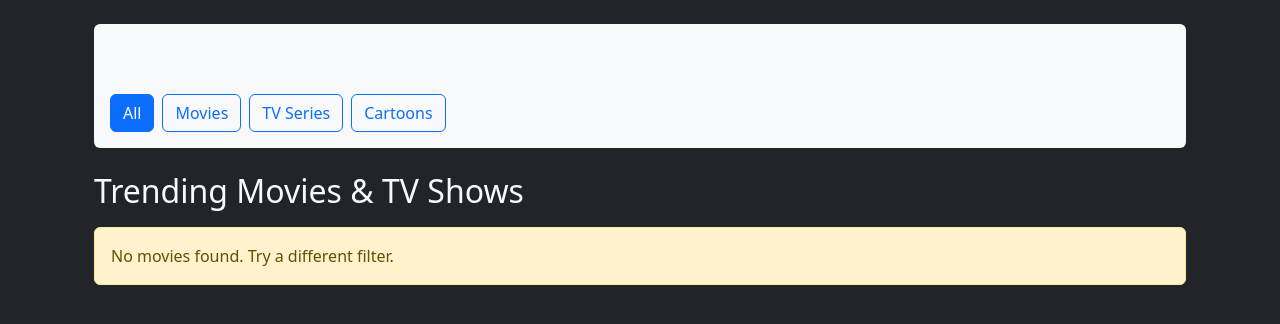
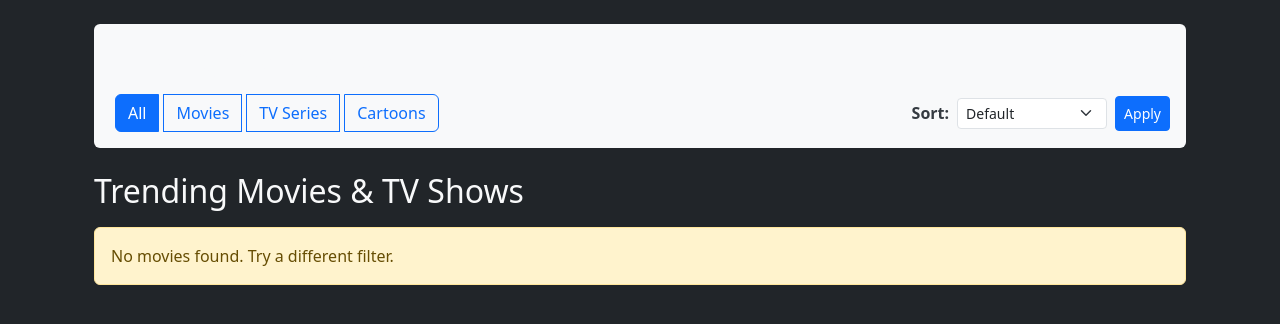
Before and after one commit to 202202136/MovieTrends, a Flask app: page /movies in a window 1280 px wide. Shown: the part 56-380 px from the top of the page. Run offline with Flask 3, Linux system fonts and the light colour scheme; data that the repository does not hold is empty.

Commit message:
sorting function added

```diff
--- a/Templates/movies.html
+++ b/Templates/movies.html
@@ -5,20 +5,27 @@
     <!-- Filter Section -->
     <div class="filter-section mb-4 p-3 bg-light rounded">
         <h2 class="mb-3">Filter by Category</h2>
-        <form method="GET" action="/movies" class="d-flex gap-2 flex-wrap">
-            <button type="submit" name="category" value="" class="btn btn-outline-primary {% if not category or category == '' %}active{% endif %}">
-                All
-            </button>
-            <button type="submit" name="category" value="Movie" class="btn btn-outline-primary {% if category == 'Movie' %}active{% endif %}">
-                Movies
-            </button>
-            <button type="submit" name="category" value="Series" class="btn btn-outline-primary {% if category == 'Series' %}active{% endif %}">
-                TV Series
-            </button>
-            <button type="submit" name="category" value="Cartoon" class="btn btn-outline-primary {% if category == 'Cartoon' %}active{% endif %}">
-                Cartoons
-            </button>
-        </form>
+        <div class="d-flex gap-2 flex-wrap align-items-center">
+            <div class="btn-group" role="group" aria-label="category filters">
+                <a href="{{ url_for('movie_bp.movies', category='', sort=sort, order=order) }}" class="btn btn-outline-primary {% if not category or category == '' %}active{% endif %}">All</a>
+                <a href="{{ url_for('movie_bp.movies', category='Movie', sort=sort, order=order) }}" class="btn btn-outline-primary {% if category == 'Movie' %}active{% endif %}">Movies</a>
+                <a href="{{ url_for('movie_bp.movies', category='Series', sort=sort, order=order) }}" class="btn btn-outline-primary {% if category == 'Series' %}active{% endif %}">TV Series</a>
+                <a href="{{ url_for('movie_bp.movies', category='Cartoon', sort=sort, order=order) }}" class="btn btn-outline-primary {% if category == 'Cartoon' %}active{% endif %}">Cartoons</a>
+            </div>
+
+            <!-- Sorting controls (separate form so selects submit) -->
+            <form method="GET" action="/movies" class="ms-auto d-flex align-items-center sort-controls">
+                <input type="hidden" name="category" value="{{ category or '' }}">
+                <label class="me-2 mb-0">Sort:</label>
+                <select name="sort" class="form-select form-select-sm me-2" onchange="this.form.submit()">
+                    <option value="" {% if not sort %}selected{% endif %}>Default</option>
+                    <option value="rating" {% if sort == 'rating' %}selected{% endif %}>Rating</option>
+                    <option value="release_date" {% if sort == 'release_date' %}selected{% endif %}>Release Date</option>
+                    <option value="popularity" {% if sort == 'popularity' %}selected{% endif %}>Popularity</option>
+                </select>
+                <button type="submit" class="btn btn-sm btn-primary">Apply</button>
+            </form>
+        </div>
     </div>
 
     <!-- Movies Section -->
@@ -78,7 +85,7 @@
                 <!-- Previous Button -->
                 {% if current_page > 1 %}
                 <li class="page-item">
-                    <a class="page-link" href="{{ url_for('movie_bp.movies', category=category or '', page=current_page - 1) }}" aria-label="Previous">
+                    <a class="page-link" href="{{ url_for('movie_bp.movies', category=category or '', page=current_page - 1, sort=sort, order=order) }}" aria-label="Previous">
                         <span aria-hidden="true">&laquo;</span>
                     </a>
                 </li>
@@ -103,7 +110,7 @@
 
                 {% for p in range(start_page, end_page + 1) %}
                 <li class="page-item {% if p == current_page %}active{% endif %}">
-                    <a class="page-link" href="{{ url_for('movie_bp.movies', category=category or '', page=p) }}">{{ p }}</a>
+                    <a class="page-link" href="{{ url_for('movie_bp.movies', category=category or '', page=p, sort=sort, order=order) }}">{{ p }}</a>
                 </li>
                 {% endfor %}
 
@@ -112,14 +119,14 @@
                 <li class="page-item disabled"><span class="page-link">...</span></li>
                 {% endif %}
                 <li class="page-item">
-                    <a class="page-link" href="{{ url_for('movie_bp.movies', category=category or '', page=total_pages) }}">{{ total_pages }}</a>
+                    <a class="page-link" href="{{ url_for('movie_bp.movies', category=category or '', page=total_pages, sort=sort, order=order) }}">{{ total_pages }}</a>
                 </li>
                 {% endif %}
 
                 <!-- Next Button -->
                 {% if current_page < total_pages %}
                 <li class="page-item">
-                    <a class="page-link" href="{{ url_for('movie_bp.movies', category=category or '', page=current_page + 1) }}" aria-label="Next">
+                    <a class="page-link" href="{{ url_for('movie_bp.movies', category=category or '', page=current_page + 1, sort=sort, order=order) }}" aria-label="Next">
                         <span aria-hidden="true">&raquo;</span>
                     </a>
                 </li>
--- a/controllers/movie_controller.py
+++ b/controllers/movie_controller.py
@@ -1,6 +1,7 @@
 from flask import Blueprint, render_template, request, jsonify
 from services.movie_service import get_movie_details, get_movie_trailer, get_tv_show_trailer, get_tv_show_details
 from repositories.movie_repository import MovieRepository, get_trending_movies, search_movies, get_movie_category
+from datetime import datetime
 
 movie_bp = Blueprint("movie_bp", __name__)
 
@@ -9,15 +10,57 @@
     # Get category and page parameters from query string
     category = request.args.get('category', '').strip() or None
     page = int(request.args.get('page', 1))
+    # Sorting parameters: sort by rating | release_date | popularity
+    sort = request.args.get('sort', '').strip() or None
+    order = request.args.get('order', 'desc')
 
     # Fetch movies for the given category and page
     results, total_pages = get_movie_category(category, page)
+    # Apply optional sorting server-side for flexibility and compatibility
+    def _get_field(item, keys):
+        # support dicts and objects
+        for k in keys:
+            try:
+                val = getattr(item, k)
+            except Exception:
+                val = None
+            if val is None and isinstance(item, dict):
+                val = item.get(k)
+            if val is not None:
+                return val
+        return None
+
+    if sort:
+        reverse = (order == 'desc')
+        if sort == 'rating':
+            keyfn = lambda m: float(_get_field(m, ['vote_average', 'rating']) or 0)
+        elif sort == 'release_date':
+            def keyfn(m):
+                s = _get_field(m, ['release_date', 'first_air_date'])
+                if not s:
+                    return datetime.min
+                try:
+                    return datetime.strptime(s, '%Y-%m-%d')
+                except Exception:
+                    return datetime.min
+        elif sort == 'popularity':
+            keyfn = lambda m: float(_get_field(m, ['popularity']) or 0)
+        else:
+            keyfn = None
+
+        if keyfn:
+            try:
+                results = sorted(results, key=keyfn, reverse=reverse)
+            except Exception:
+                # If sorting fails, leave original order
+                pass
 
     return render_template("movies.html",
                          movies=results,
                          category=category or '',
                          current_page=page,
-                         total_pages=total_pages)
+                         total_pages=total_pages,
+                         sort=sort or '')#added sort to template context
 
 @movie_bp.route("/movie/<int:movie_id>")
 def movie_details(movie_id):
--- a/static/style.css
+++ b/static/style.css
@@ -1,3 +1,4 @@
+/* Card hover effect */
 .card {
     transition: transform 0.3s, box-shadow 0.3s;
 }
@@ -12,6 +13,7 @@
     object-fit: cover;
 }
 
+/*filter section styling*/
 .filter-section {
     background-color: #f8f9fa;
     padding: 20px;
@@ -19,6 +21,20 @@
     margin-bottom: 30px;
 }
 
+/* sorting styling */
+.sort-controls label {
+    font-weight: 600;
+    color: #343a40;
+}
+
+.sort-controls .form-select-sm {
+    width: 150px;
+}
+
+.sort-controls .btn {
+    height: calc(1.5em + .75rem + 2px);
+}
+/* Button group spacing */
 .btn-group .btn {
     margin: 0 5px;
 }
@@ -26,7 +42,7 @@
 .badge {
     font-size: 0.8em;
 }
-
+/* Card title truncation */
 .card-title {
     height: 48px;
     overflow: hidden;
@@ -37,31 +53,13 @@
     box-sizing: border-box;
 }
 
-#load-more-btn {
-    padding: 12px 40px;
-    font-size: 16px;
-    font-weight: 500;
-    transition: all 0.3s ease;
-    margin-top: 20px;
-    border-radius: 50px;
-}
-
-#load-more-btn:hover:not(:disabled) {
-    transform: translateY(-2px);
-    box-shadow: 0 5px 15px rgba(0, 123, 255, 0.3);
-}
-
-#load-more-btn:disabled {
-    opacity: 0.7;
-    cursor: not-allowed;
-}
-
+/* Spinner size adjustment */
 .spinner-border-sm {
     width: 1rem;
     height: 1rem;
     margin-left: 8px;
 }
-
+/* Fade-in animation for movie items */
 .movie-item {
     animation: fadeIn 0.5s ease-in;
 }
@@ -77,6 +75,7 @@
     }
 }
 
+/* Modal styling */
 .modal-content {
     border-radius: 10px;
 }
@@ -90,12 +89,14 @@
     padding: 1.5rem;
 }
 
+/* Active button styling */
 .filter-section .btn.active {
     background-color: #0d6efd;
     border-color: #0d6efd;
     color: white;
 }
 
+/* Search section styling */
 .search-section {
     max-width: 600px;
     margin: 0 auto 30px;
@@ -108,7 +109,7 @@
 .search-section .btn {
     border-radius: 0 20px 20px 0;
 }
-
+/* Favorite and View buttons active state */
 .favorite-btn.active {
     background-color: #dc3545;
     border-color: #dc3545;
@@ -125,6 +126,7 @@
     color: white;
 }
 
+/* Flex row movie card styling */
 .movie-card.flex-row {
     max-height: 200px;
 }
@@ -139,7 +141,7 @@
 .movie-card.flex-row .card-body {
     flex: 1;
 }
-
+/* Toast notification styling */
 .toast {
     min-width: 250px;
 }
```
